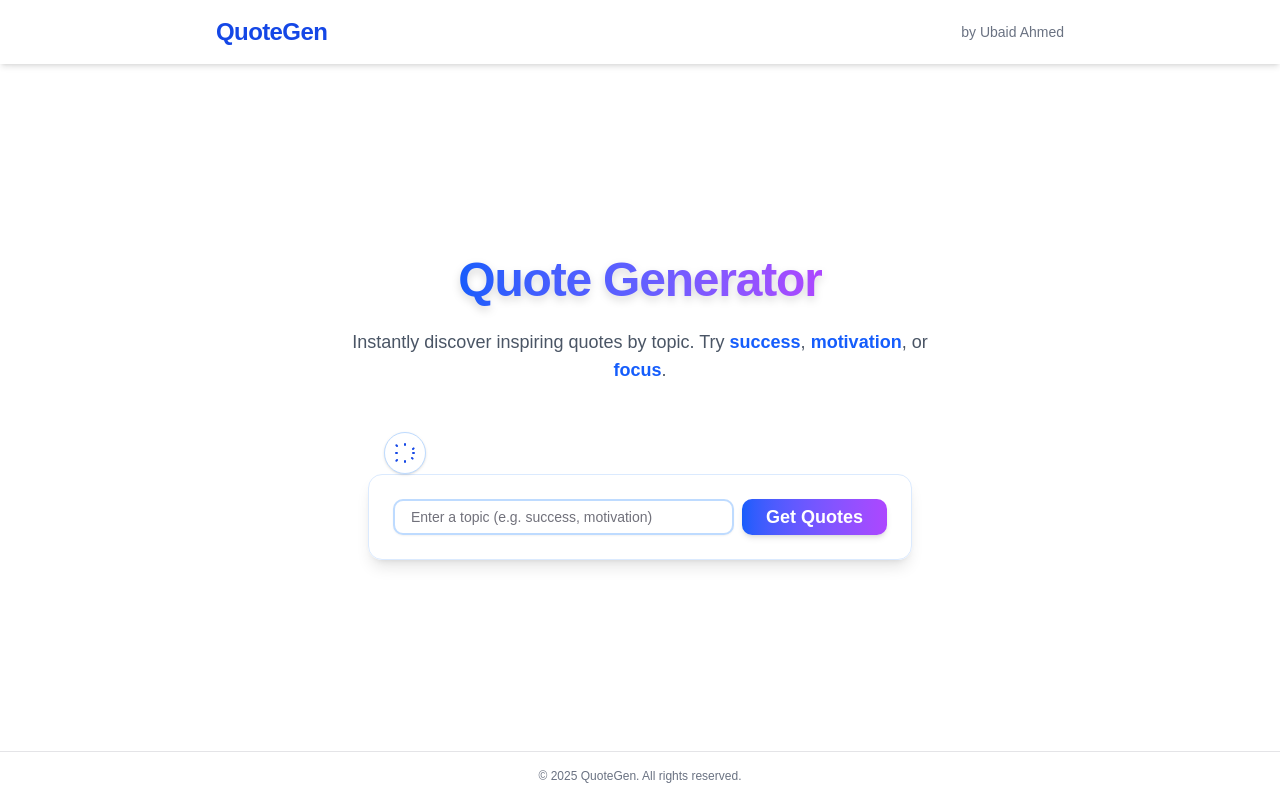
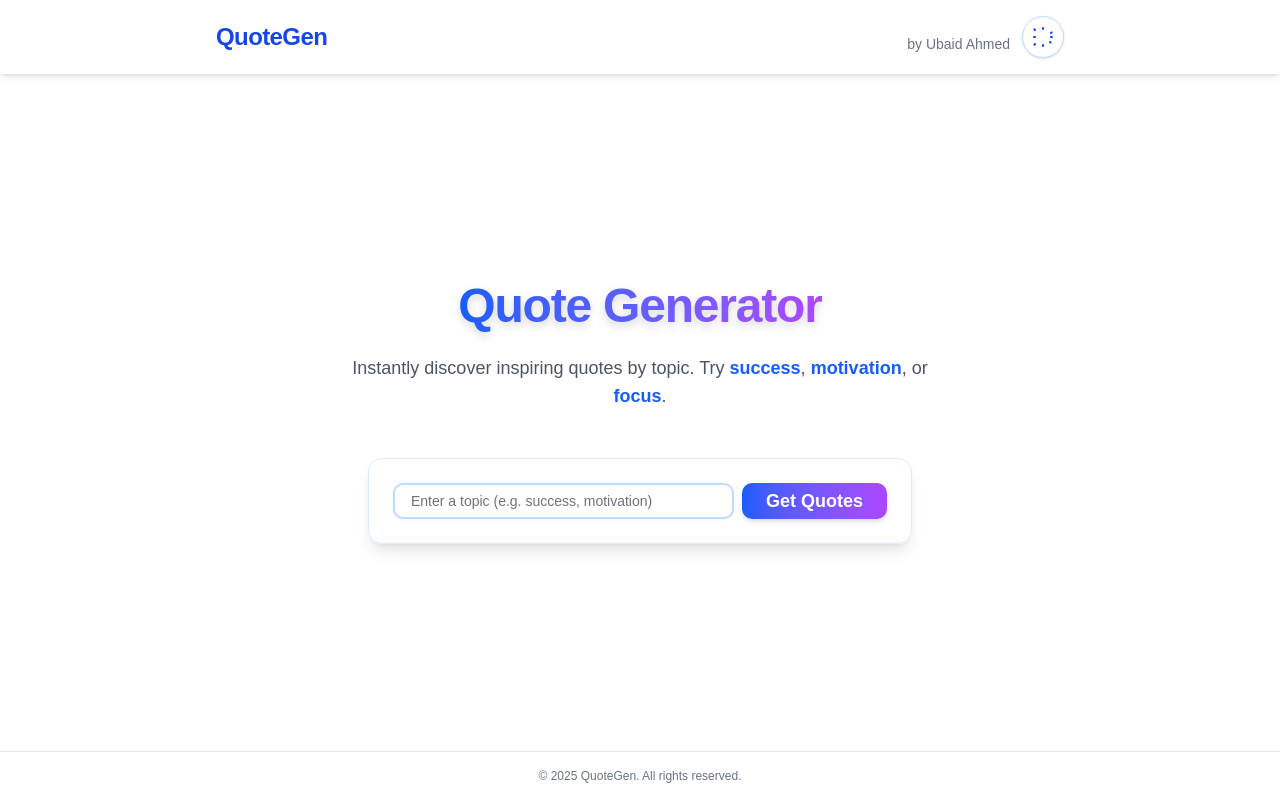
Before and after one commit to The777Bot/Nexium_UbaidAhmed_Assign1, a Next.js app: page / in a window 1280 px wide. Built offline with nearby package versions, Linux system fonts and the light colour scheme.

Commit message:
style: reposition theme toggle button in header

```diff
--- a/src/app/layout.tsx
+++ b/src/app/layout.tsx
@@ -1,6 +1,9 @@
+// app/layout.tsx
 import "@/styles/globals.css";
 import type { Metadata } from "next";
 import { ReactNode } from "react";
+import ThemeToggle from "@/components/ThemeToggle";
+import Footer from "../components/Footer";
 
 export const metadata: Metadata = {
   title: "Quote Generator",
@@ -18,15 +21,16 @@ export default function RootLayout({ children }: { children: ReactNode }) {
             </span>
             <span className="text-sm text-gray-500 dark:text-gray-400 font-medium">
               by Ubaid Ahmed
+              <ThemeToggle />
             </span>
           </div>
         </header>
+
         <main className="max-w-2xl mx-auto px-4 py-8 flex-1 flex flex-col justify-center items-center w-full">
           {children}
         </main>
-        <footer className="w-full py-4 border-t bg-white/70 dark:bg-gray-900/70 text-center text-xs text-gray-500 dark:text-gray-400 mt-auto">
-          &copy; {new Date().getFullYear()} QuoteGen. All rights reserved.
-        </footer>
+
+        <Footer />
       </body>
     </html>
   );
--- /dev/null
+++ b/src/components/Footer.tsx
@@ -0,0 +1,10 @@
+// components/Footer.tsx
+'use client'
+
+export default function Footer() {
+  return (
+    <footer className="w-full py-4 border-t bg-white/70 dark:bg-gray-900/70 text-center text-xs text-gray-500 dark:text-gray-400 mt-auto">
+      &copy; {new Date().getFullYear()} QuoteGen. All rights reserved.
+    </footer>
+  )
+}
--- a/src/components/QuoteForm.tsx
+++ b/src/components/QuoteForm.tsx
@@ -5,38 +5,6 @@ import quotesData from '@/data/quotes.json'
 import { Input } from '@/components/ui/input'
 import { Button } from '@/components/ui/button'
 import { Card, CardContent } from '@/components/ui/card'
-
-function ThemeToggle() {
-  const [theme, setTheme] = useState(
-    typeof window !== 'undefined' && window.localStorage.getItem('theme')
-      ? window.localStorage.getItem('theme')
-      : 'light'
-  );
-
-  const toggleTheme = () => {
-    const newTheme = theme === 'dark' ? 'light' : 'dark';
-    setTheme(newTheme);
-    if (typeof window !== 'undefined') {
-      window.localStorage.setItem('theme', newTheme);
-      document.documentElement.classList.toggle('dark', newTheme === 'dark');
-    }
-  };
-
-  return (
-    <button
-      type="button"
-      aria-label="Toggle theme"
-      onClick={toggleTheme}
-      className="absolute right-4 top-4 md:static md:ml-4 p-2 rounded-full border border-blue-200 dark:border-blue-900 bg-white dark:bg-gray-900 text-blue-700 dark:text-blue-200 shadow hover:bg-blue-50 dark:hover:bg-gray-800 transition-all"
-    >
-      {theme === 'dark' ? (
-        <svg className="w-6 h-6" fill="none" stroke="currentColor" strokeWidth="2" viewBox="0 0 24 24"><path strokeLinecap="round" strokeLinejoin="round" d="M21 12.79A9 9 0 1 1 11.21 3a7 7 0 0 0 9.79 9.79z" /></svg>
-      ) : (
-        <svg className="w-6 h-6" fill="none" stroke="currentColor" strokeWidth="2" viewBox="0 0 24 24"><path strokeLinecap="round" strokeLinejoin="round" d="M12 3v1m0 16v1m8.66-13.66l-.71.71M4.05 19.07l-.71.71M21 12h-1M4 12H3m16.66 5.66l-.71-.71M4.05 4.93l-.71-.71" /></svg>
-      )}
-    </button>
-  );
-}
 
 export function QuoteForm() {
   const [topic, setTopic] = useState('')
@@ -57,7 +25,6 @@ export function QuoteForm() {
 
   return (
     <div className="w-full max-w-xl mx-auto mt-4 px-4 relative">
-      <ThemeToggle />
       <form
         onSubmit={handleSubmit}
         className="flex flex-col md:flex-row gap-3 md:gap-2 mb-8 items-center justify-center bg-white/80 dark:bg-gray-800/80 rounded-xl shadow-lg p-6 border border-blue-100 dark:border-gray-700"
--- a/src/components/ThemeToggle.tsx
+++ b/src/components/ThemeToggle.tsx
@@ -3,33 +3,31 @@
 import { useState, useEffect } from "react";
 
 export default function ThemeToggle() {
-  const [theme, setTheme] = useState("light");
+  const [theme, setTheme] = useState<"light" | "dark" | undefined>(undefined);
 
   useEffect(() => {
-    if (typeof window !== "undefined") {
-      const stored = window.localStorage.getItem("theme");
-      if (stored) {
-        setTheme(stored);
-        document.documentElement.classList.toggle("dark", stored === "dark");
-      }
-    }
+    const stored = window.localStorage.getItem("theme") as "light" | "dark" | null;
+    const initial = stored || "light";
+    setTheme(initial);
+    document.documentElement.classList.toggle("dark", initial === "dark");
   }, []);
 
   const toggleTheme = () => {
+    if (!theme) return;
     const newTheme = theme === "dark" ? "light" : "dark";
     setTheme(newTheme);
-    if (typeof window !== "undefined") {
-      window.localStorage.setItem("theme", newTheme);
-      document.documentElement.classList.toggle("dark", newTheme === "dark");
-    }
+    window.localStorage.setItem("theme", newTheme);
+    document.documentElement.classList.toggle("dark", newTheme === "dark");
   };
+
+  if (!theme) return null;
 
   return (
     <button
       type="button"
       aria-label="Toggle theme"
       onClick={toggleTheme}
-      className="fixed bottom-6 right-6 z-50 p-3 rounded-full border border-blue-200 dark:border-blue-900 bg-white dark:bg-gray-900 text-blue-700 dark:text-blue-200 shadow-lg hover:bg-blue-50 dark:hover:bg-gray-800 transition-all"
+      className="ml-3 p-2 rounded-full border border-blue-200 dark:border-blue-900 bg-white dark:bg-gray-900 text-blue-700 dark:text-blue-200 shadow hover:bg-blue-50 dark:hover:bg-gray-800 transition-all"
     >
       {theme === "dark" ? (
         <svg
```
